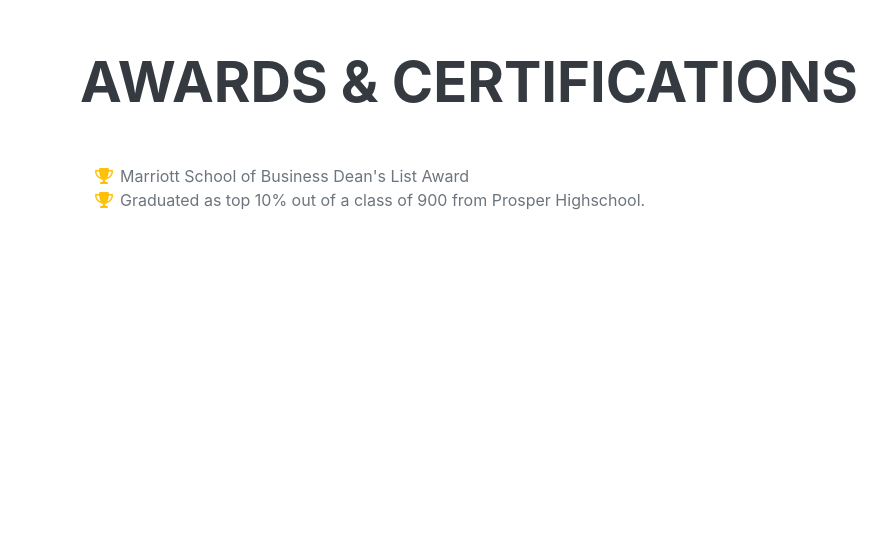
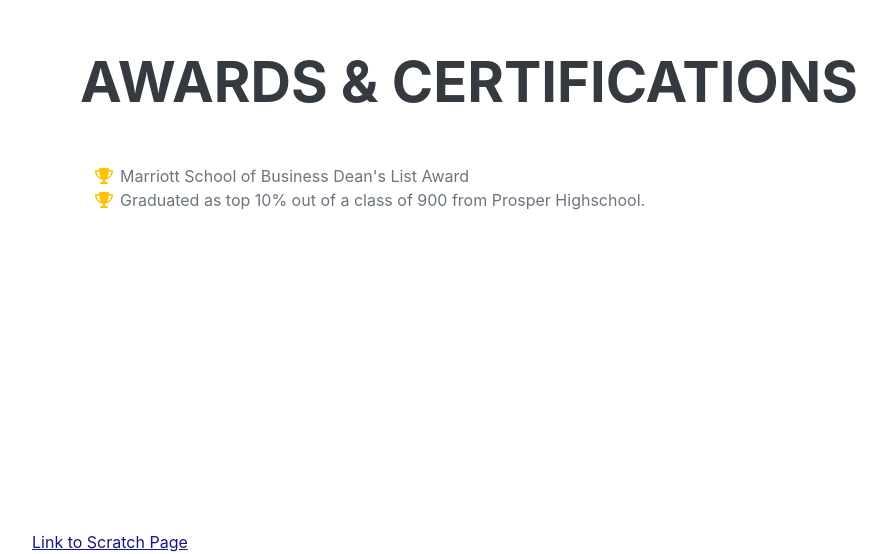
Before and after one commit to jrattack101/IS201_final_project, a plain HTML site: page index.html in a window 1280 px wide. Shown: the part 4502-5056 px from the top of the page, without its empty margins (240-1127 px from the left). Before the commit the page ends 5032 px from the top, so only its background shows below. Drawn offline with nearby package versions, Linux system fonts and the light colour scheme; a web font is replaced by a local one.

Commit message:
Update index.html

```diff
--- a/index.html
+++ b/index.html
@@ -166,5 +166,6 @@
         <script src="https://cdn.jsdelivr.net/npm/bootstrap@5.2.3/dist/js/bootstrap.bundle.min.js"></script>
         <!-- Core theme JS-->
         <script src="js/scripts.js"></script>
+        <a href="../Pages/scratch_page.html">Link to Scratch Page</a>
     </body>
 </html>
```
